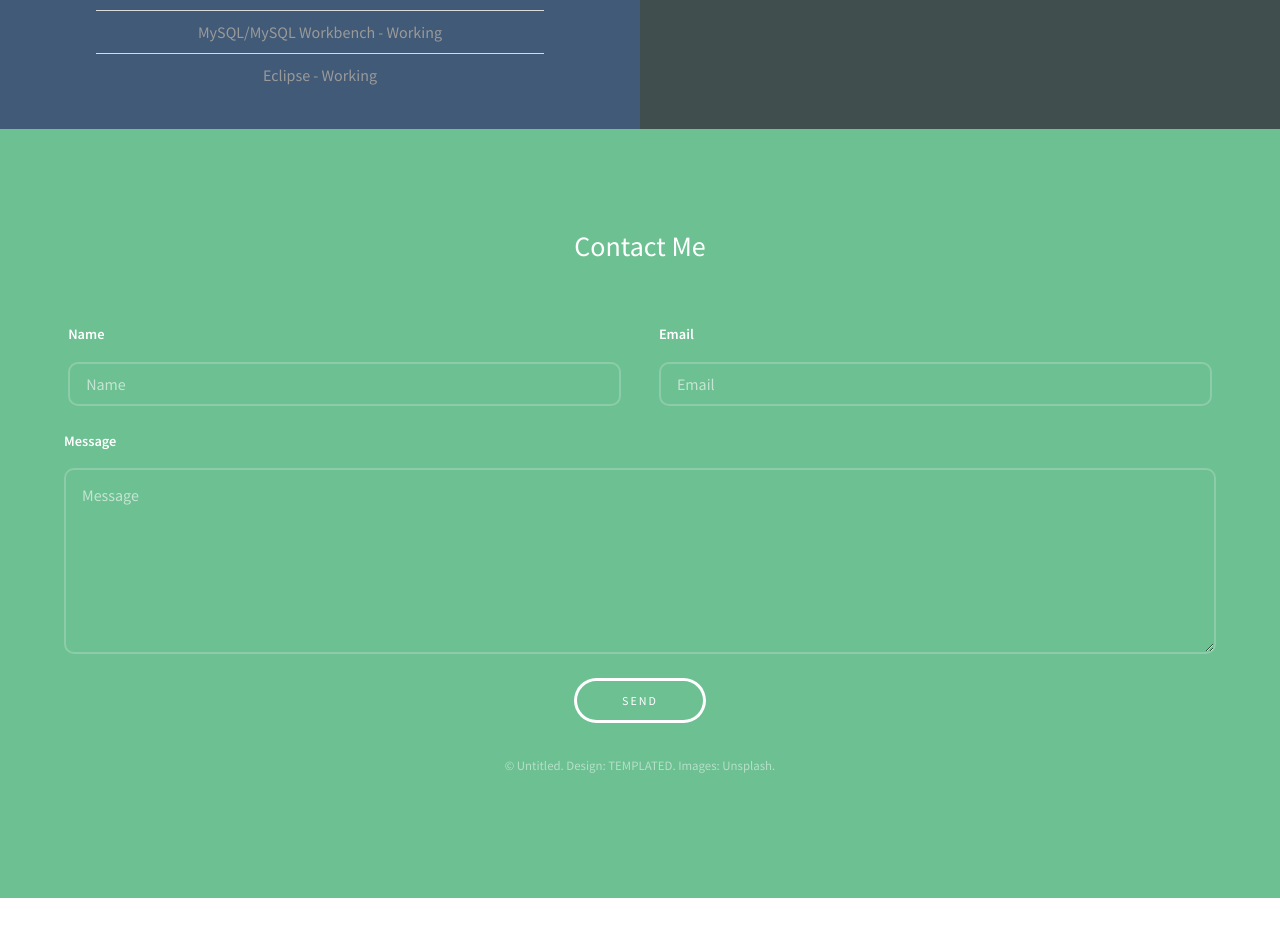
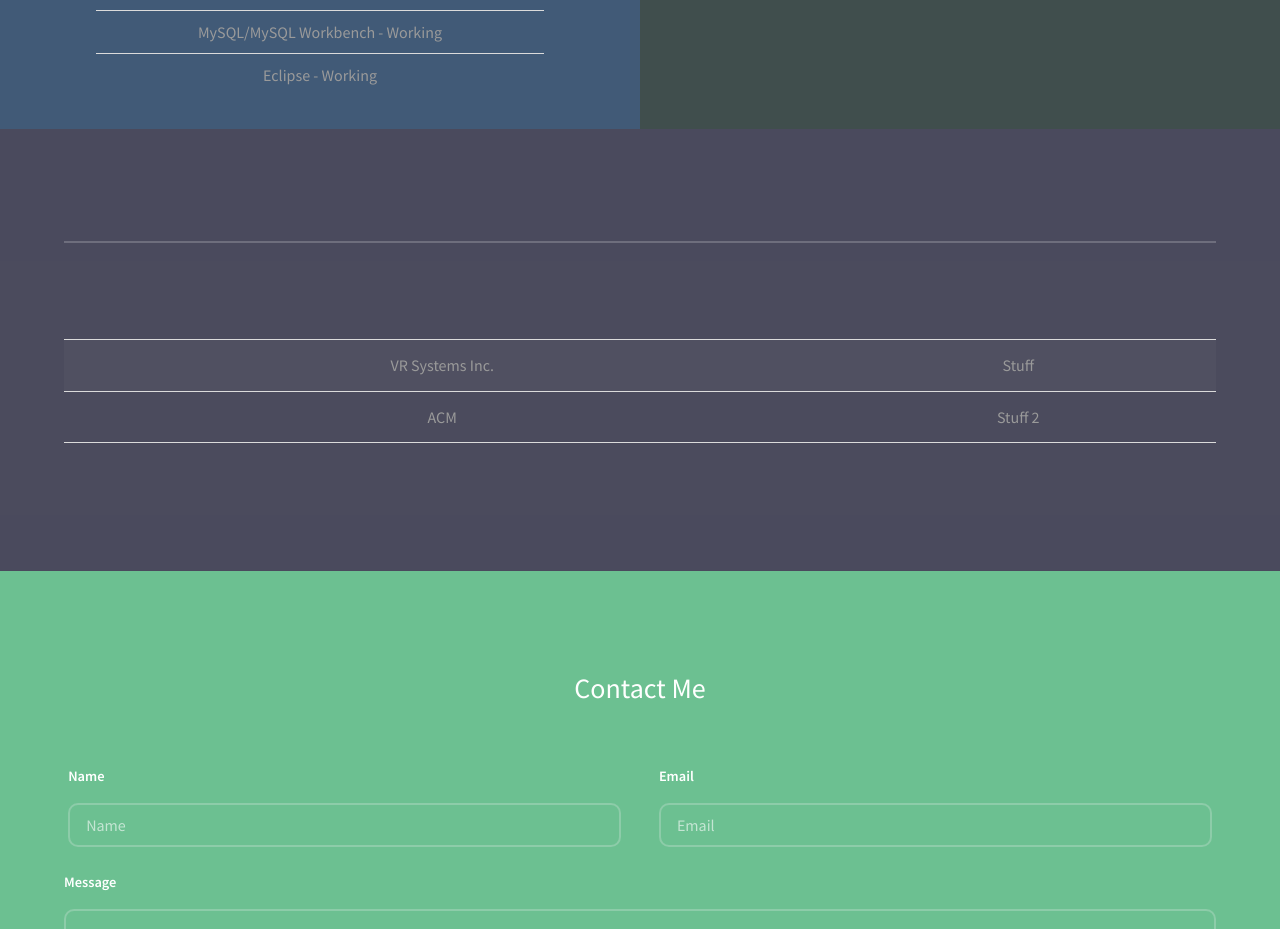
Before and after one commit to alexismtaylor/alexismtaylor.github.io, a plain HTML site: page about.html in a window 1280 px wide. Shown: the part 1264-2193 px from the top of the page. Before the commit the page ends 2162 px from the top, so only its background shows below. Drawn offline with Linux system fonts and the light colour scheme.

Commit message:
aboutedit

```diff
--- a/about.html
+++ b/about.html
@@ -143,7 +143,20 @@
 			</div>
 		</div>
 
-
+		<section id="banner" style="background:#4B4B5D">
+				<div class="inner">
+					<table style="width:100%">
+						<tr>
+							<td>VR Systems Inc.</td>
+							<td>Stuff</td>
+						</tr>
+						<tr>
+							<td>ACM</td>
+							<td>Stuff 2</td>
+						</tr>
+					</table>
+				</div>
+		</section>
 
 
 				<!-- Footer -->
```
